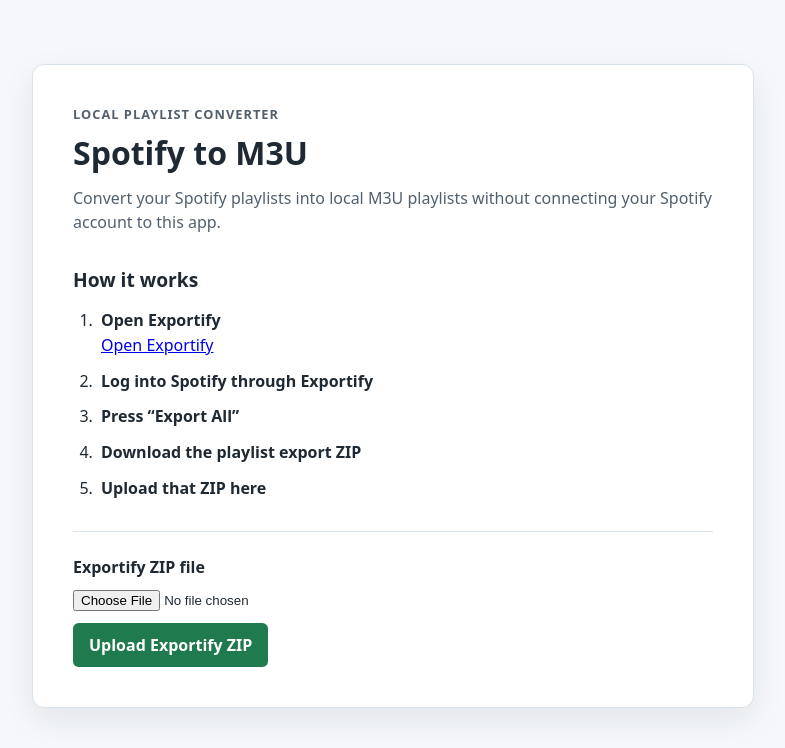
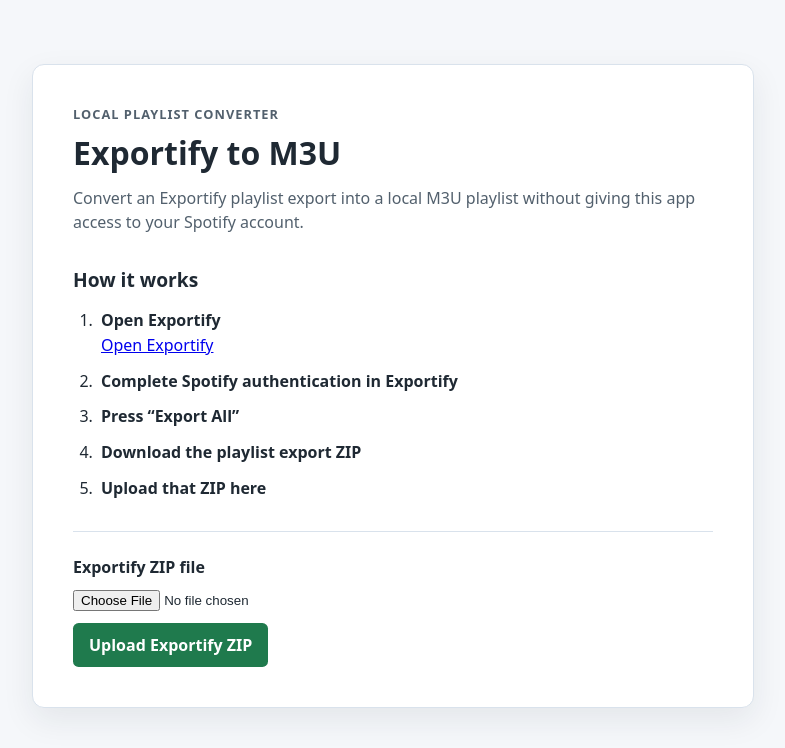
Before and after one commit to p55d2k/spotm3u, a Flask app: page / in a window 1280 px wide. Shown: the top 748 px of the page, without its empty margins (247-1032 px from the left). Run offline with Flask 3, Linux system fonts and the light colour scheme.

Commit message:
docs: finalize Exportify architecture cleanup and README overhaul

```diff
--- a/pyproject.toml
+++ b/pyproject.toml
@@ -5,7 +5,7 @@ build-backend = "hatchling.build"
 [project]
 name = "spotm3u"
 version = "0.1.0"
-description = "Create local M3U playlists from Spotify playlist metadata."
+description = "Create validated local M3U playlists from Exportify playlist exports."
 readme = "README.md"
 requires-python = ">=3.13"
 dependencies = [
--- a/src/spotm3u/app.py
+++ b/src/spotm3u/app.py
@@ -343,7 +343,7 @@ def _job_directory(upload_root: Path | str, job_id: str) -> Path | None:
 
 
 def _current_job_directory(app: Flask, job_id: str) -> Path | None:
-    """Resolve a job only when it belongs to the current browser session."""
+    """Resolve a job only when it belongs to the current upload session."""
     if session.get("job_id") != job_id:
         return None
     return _job_directory(app.config["UPLOAD_ROOT"], job_id)
--- a/src/spotm3u/audio/resolver.py
+++ b/src/spotm3u/audio/resolver.py
@@ -208,7 +208,7 @@ class LocalAudioResolver:
         return tuple(self._files[index] for index in candidates)
 
     def _fuzzy_candidates(self, title_key: str, artist_key: str) -> frozenset[int]:
-        """Return a superset of files the legacy scorer could practically match.
+        """Return a superset of files the previous scorer could practically match.
 
         Exact filename-key hits are handled by ``_match_candidates``; this pass
         covers substring, token, and character-adjacency matches so the fuzzy
--- a/src/spotm3u/cli.py
+++ b/src/spotm3u/cli.py
@@ -10,7 +10,7 @@ from .log import configure_logging
 
 app = typer.Typer(
     name="spotm3u",
-    help="Create local M3U playlists from Spotify playlist metadata.",
+    help="Create local M3U playlists from Exportify playlist metadata.",
     invoke_without_command=True,
 )
 console = Console()
@@ -29,7 +29,7 @@ def main(
         typer.Option("--version", callback=version_callback, is_eager=True),
     ] = None,
 ) -> None:
-    """Show the application entry point without starting browser automation."""
+    """Show that the reusable playlist services are available."""
     configure_logging()
-    console.print("[bold]Spotify → Local M3U[/bold]")
+    console.print("[bold]Exportify → Local M3U[/bold]")
     console.print("Reusable playlist, local-audio, and M3U services are ready.")
--- a/src/spotm3u/templates/index.html
+++ b/src/spotm3u/templates/index.html
@@ -3,16 +3,16 @@
   <head>
     <meta charset="utf-8">
     <meta name="viewport" content="width=device-width, initial-scale=1">
-    <title>Spotify to M3U</title>
+    <title>Exportify to M3U</title>
     <link rel="stylesheet" href="{{ url_for('static', filename='style.css') }}">
   </head>
   <body>
     <main class="card">
       <p class="eyebrow">Local playlist converter</p>
-      <h1>Spotify to M3U</h1>
+      <h1>Exportify to M3U</h1>
       <p class="intro">
-        Convert your Spotify playlists into local M3U playlists without
-        connecting your Spotify account to this app.
+        Convert an Exportify playlist export into a local M3U playlist without
+        giving this app access to your Spotify account.
       </p>
 
       <section aria-labelledby="instructions-heading">
@@ -26,7 +26,7 @@
               rel="noopener noreferrer"
             >Open Exportify<span class="visually-hidden"> (opens in a new tab)</span></a>
           </li>
-          <li><strong>Log into Spotify through Exportify</strong></li>
+          <li><strong>Complete Spotify authentication in Exportify</strong></li>
           <li><strong>Press “Export All”</strong></li>
           <li><strong>Download the playlist export ZIP</strong></li>
           <li><strong>Upload that ZIP here</strong></li>
--- a/src/spotm3u/templates/playlists.html
+++ b/src/spotm3u/templates/playlists.html
@@ -3,7 +3,7 @@
   <head>
     <meta charset="utf-8">
     <meta name="viewport" content="width=device-width, initial-scale=1">
-    <title>Select playlist - Spotify to M3U</title>
+    <title>Select playlist - Exportify to M3U</title>
     <link rel="stylesheet" href="{{ url_for('static', filename='style.css') }}">
   </head>
   <body>
--- a/src/spotm3u/templates/processing.html
+++ b/src/spotm3u/templates/processing.html
@@ -3,7 +3,7 @@
   <head>
     <meta charset="utf-8">
     <meta name="viewport" content="width=device-width, initial-scale=1">
-    <title>Processing - Spotify to M3U</title>
+    <title>Processing - Exportify to M3U</title>
     <link rel="stylesheet" href="{{ url_for('static', filename='style.css') }}">
   </head>
   <body>
--- a/src/spotm3u/templates/result.html
+++ b/src/spotm3u/templates/result.html
@@ -3,7 +3,7 @@
   <head>
     <meta charset="utf-8">
     <meta name="viewport" content="width=device-width, initial-scale=1">
-    <title>{{ state.playlist.name }} - Result - Spotify to M3U</title>
+    <title>{{ state.playlist.name }} - Result - Exportify to M3U</title>
     <link rel="stylesheet" href="{{ url_for('static', filename='style.css') }}">
   </head>
   <body>
--- a/src/spotm3u/templates/upload_received.html
+++ b/src/spotm3u/templates/upload_received.html
@@ -3,7 +3,7 @@
   <head>
     <meta charset="utf-8">
     <meta name="viewport" content="width=device-width, initial-scale=1">
-    <title>Upload received - Spotify to M3U</title>
+    <title>Upload received - Exportify to M3U</title>
     <link rel="stylesheet" href="{{ url_for('static', filename='style.css') }}">
   </head>
   <body>
```
Also changed, not shown: context.md (+1 -1 lines), docs/exportify.md (+1 -1 lines), docs/security.md (+2 -3 lines), tests/test_app.py (+1 -1 lines), tests/test_cli.py (+1 -1 lines), README.md, 1 other file.
